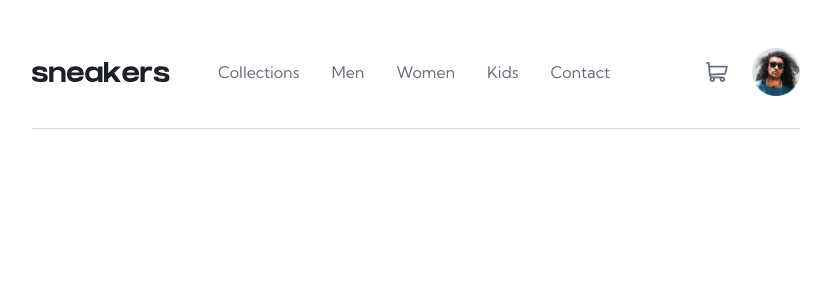
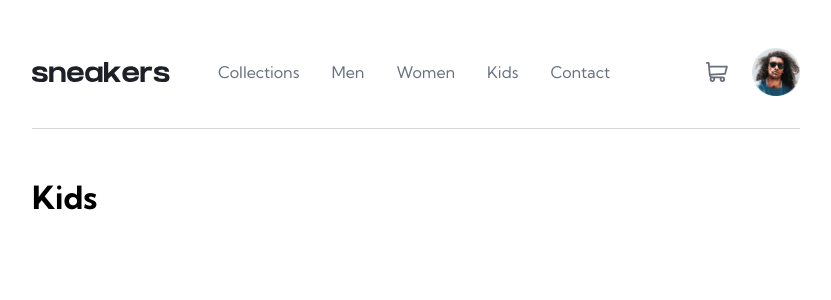
Before and after one commit to BorisKlco/react.ecommProductPage, a React (Vite) app: page /collections/kids in a window 1280 px wide. Shown: the top 300 px of the page, without its empty margins (224-1055 px from the left). Built offline with nearby package versions, Linux system fonts and the light colour scheme.

Commit message:
Colelctions

```diff
--- a/src/Collections/Collections.jsx
+++ b/src/Collections/Collections.jsx
@@ -1,7 +1,23 @@
+import { useParams } from 'react-router-dom';
+import Men from './Men';
+import Women from './Women';
+import Kids from './Kids';
+
 const Collections = () => {
+  const catergory = useParams();
+
+  console.log(catergory);
   return (
     <>
-      <h1>This is Collections</h1>
+      {catergory.id == 'men' ? (
+        <Men />
+      ) : catergory.id == 'women' ? (
+        <Women />
+      ) : catergory.id == 'kids' ? (
+        <Kids />
+      ) : (
+        <h1>This is Collections</h1>
+      )}
     </>
   );
 };
--- /dev/null
+++ b/src/Collections/Kids.jsx
@@ -0,0 +1,9 @@
+const Kids = () => {
+  return (
+    <>
+      <h1>Kids</h1>
+    </>
+  );
+};
+
+export default Kids;
--- /dev/null
+++ b/src/Collections/Men.jsx
@@ -0,0 +1,9 @@
+const Men = () => {
+  return (
+    <>
+      <h1>Men</h1>
+    </>
+  );
+};
+
+export default Men;
--- /dev/null
+++ b/src/Collections/Women.jsx
@@ -0,0 +1,9 @@
+const Women = () => {
+  return (
+    <>
+      <h1>Women</h1>
+    </>
+  );
+};
+
+export default Women;
--- a/src/Navbar/Navbar.jsx
+++ b/src/Navbar/Navbar.jsx
@@ -15,13 +15,13 @@ function Navbar() {
             <Link to="/collections">
               <li>Collections</li>
             </Link>
-            <Link to="">
+            <Link to="/collections/men">
               <li>Men</li>
             </Link>
-            <Link to="">
+            <Link to="/collections/women">
               <li>Women</li>
             </Link>
-            <Link to="/">
+            <Link to="/collections/kids">
               <li>Kids</li>
             </Link>
             <Link to="/contact">
--- a/src/main.jsx
+++ b/src/main.jsx
@@ -15,7 +15,7 @@ const App = () => {
       <CartContext.Provider value={cart}>
         <Navbar />
         <Routes>
-          <Route path="/collections" element={<Collections />} />
+          <Route path="/collections/:id?" element={<Collections />} />
           <Route path="/contact" element={<Contact />} />
           <Route path="/" element={<Landing />} />
         </Routes>
```
